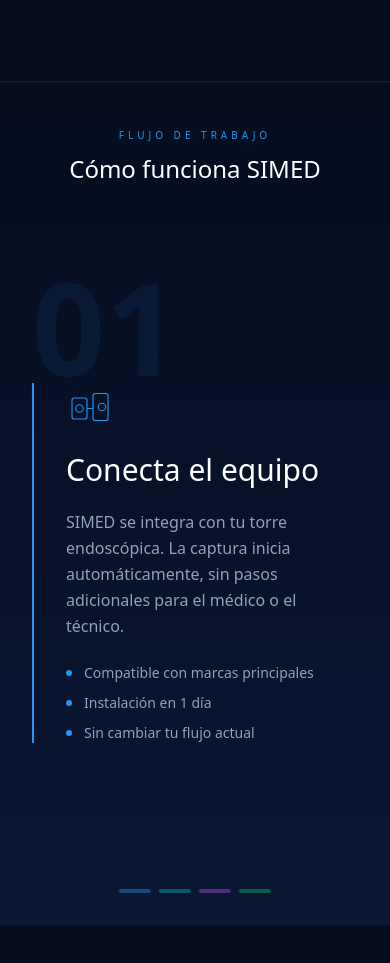
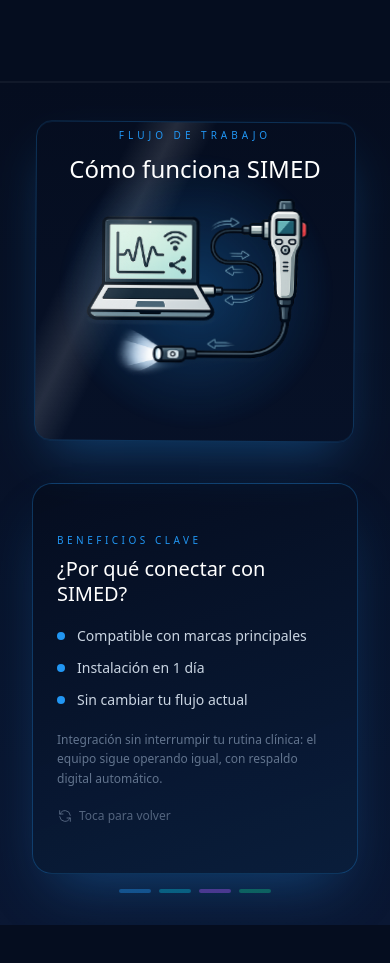
Before and after one commit to AlexPerez1505/enclaii, a React (Vite) app: page / in a window 390 px wide. Shown: the part 7620-8583 px from the top of the page. Built offline with nearby package versions, Linux system fonts and the light colour scheme.

Commit message:
Cambio en forma de carta la informacion y brillante

```diff
--- a/src/components/ComoFunciona.jsx
+++ b/src/components/ComoFunciona.jsx
@@ -1,4 +1,4 @@
-import { useEffect, useRef } from 'react'
+import { useEffect, useRef, useState, useCallback } from 'react'
 import { gsap } from 'gsap'
 import { ScrollTrigger } from 'gsap/ScrollTrigger'
 
@@ -18,6 +18,7 @@ const PASOS = [
         <circle cx="18" cy="34" r="5" />
       </svg>
     ),
+    image: '/Conexion.png',
   },
   {
     n: '02',
@@ -69,6 +70,115 @@ const PASOS = [
     ),
   },
 ]
+
+function ConexionImagen({ src, alt }) {
+  return (
+    <div className="cf-img-wrap">
+      <div className="cf-img-glow" aria-hidden />
+      <div className="cf-img-frame">
+        <img src={src} alt={alt} width={440} height={440} loading="lazy" decoding="async" />
+      </div>
+    </div>
+  )
+}
+
+const FlipHint = ({ label }) => (
+  <span className="cf-flip-hint mt-5 inline-flex items-center gap-1.5 text-xs text-slate-500">
+    <svg className="w-4 h-4" fill="none" stroke="currentColor" viewBox="0 0 24 24" aria-hidden>
+      <path strokeLinecap="round" strokeLinejoin="round" strokeWidth={1.5} d="M4 4v5h.582m15.356 2A8.001 8.001 0 004.582 9m0 0H9m11 11v-5h-.581m0 0a8.003 8.003 0 01-15.357-2m15.357 2H15" />
+    </svg>
+    {label}
+  </span>
+)
+
+function PasoInfoFlipCard({ paso }) {
+  const [flipped, setFlipped] = useState(false)
+  const [paused, setPaused] = useState(false)
+  const intervalRef = useRef(null)
+
+  const toggle = useCallback(() => setFlipped(f => !f), [])
+
+  useEffect(() => {
+    if (paused) return undefined
+    const prefersReduced = window.matchMedia('(prefers-reduced-motion: reduce)').matches
+    if (prefersReduced) return undefined
+
+    intervalRef.current = window.setInterval(() => {
+      setFlipped(f => !f)
+    }, 5200)
+
+    return () => {
+      if (intervalRef.current) window.clearInterval(intervalRef.current)
+    }
+  }, [paused])
+
+  return (
+    <div
+      className="cf-flip w-full"
+      onMouseEnter={() => setPaused(true)}
+      onMouseLeave={() => setPaused(false)}
+    >
+      <button
+        type="button"
+        className={`cf-flip-inner${flipped ? ' is-flipped' : ''}`}
+        onClick={toggle}
+        aria-pressed={flipped}
+        aria-label={flipped ? 'Voltear y ver descripción general' : 'Voltear y ver beneficios'}
+      >
+        {/* Frente: descripción principal */}
+        <div className="cf-flip-face cf-flip-front">
+          <div className="cf-flip-content">
+            <span
+              className="absolute top-3 right-4 text-6xl md:text-7xl font-bold leading-none select-none pointer-events-none"
+              style={{ color: paso.color, opacity: 0.08 }}
+              aria-hidden
+            >
+              {paso.n}
+            </span>
+            <div className="mb-4" style={{ color: paso.color }}>{paso.icon}</div>
+            <span className="text-[10px] tracking-[0.35em] uppercase" style={{ color: paso.color }}>
+              Paso {paso.n}
+            </span>
+            <h3 className="text-2xl md:text-4xl font-light text-white mt-2 mb-4 leading-tight">
+              {paso.title}
+            </h3>
+            <p className="text-slate-400 text-sm md:text-base leading-relaxed border-l-2 pl-5" style={{ borderColor: paso.color }}>
+              {paso.text}
+            </p>
+            <FlipHint label="Toca para ver beneficios" />
+          </div>
+        </div>
+
+        {/* Reverso: beneficios / otra información */}
+        <div className="cf-flip-face cf-flip-back">
+          <div className="cf-flip-content">
+            <span className="text-[10px] tracking-[0.35em] uppercase" style={{ color: paso.color }}>
+              Beneficios clave
+            </span>
+            <h3 className="text-xl md:text-2xl font-light text-white mt-2 mb-5 leading-tight">
+              ¿Por qué conectar con SIMED?
+            </h3>
+            <ul className="space-y-3 text-left">
+              {paso.features.map(f => (
+                <li key={f} className="flex items-start gap-3 text-sm md:text-base text-slate-300">
+                  <span
+                    className="w-2 h-2 rounded-full shrink-0 mt-1.5"
+                    style={{ background: paso.color }}
+                  />
+                  {f}
+                </li>
+              ))}
+            </ul>
+            <p className="text-slate-500 text-xs md:text-sm mt-5 leading-relaxed">
+              Integración sin interrumpir tu rutina clínica: el equipo sigue operando igual, con respaldo digital automático.
+            </p>
+            <FlipHint label="Toca para volver" />
+          </div>
+        </div>
+      </button>
+    </div>
+  )
+}
 
 export default function ComoFunciona() {
   const sectionRef = useRef(null)
@@ -131,6 +241,125 @@ export default function ComoFunciona() {
 
   return (
     <section ref={sectionRef} id="como-funciona" className="relative">
+      <style>{`
+        @keyframes cf-img-float {
+          0%, 100% { transform: translateY(0) rotate(0deg); }
+          50% { transform: translateY(-14px) rotate(0.6deg); }
+        }
+        @keyframes cf-img-glow {
+          0%, 100% { opacity: 0.35; transform: scale(0.95); }
+          50% { opacity: 0.65; transform: scale(1.08); }
+        }
+        @keyframes cf-img-shine {
+          0% { transform: translateX(-120%) skewX(-12deg); }
+          100% { transform: translateX(220%) skewX(-12deg); }
+        }
+        .cf-img-wrap {
+          position: relative;
+          width: 100%;
+          max-width: min(100%, 20rem);
+          margin-inline: auto;
+        }
+        @media (min-width: 768px) {
+          .cf-img-wrap { max-width: 18rem; margin-inline: 0; }
+        }
+        @media (min-width: 1024px) {
+          .cf-img-wrap { max-width: 22rem; }
+        }
+        .cf-img-glow {
+          position: absolute;
+          inset: 8%;
+          border-radius: 1.25rem;
+          background: radial-gradient(ellipse at 50% 50%, rgba(33,150,243,0.45), transparent 68%);
+          animation: cf-img-glow 4.5s ease-in-out infinite;
+          pointer-events: none;
+        }
+        .cf-img-frame {
+          position: relative;
+          z-index: 1;
+          overflow: hidden;
+          border-radius: 1rem;
+          border: 1px solid rgba(33,150,243,0.25);
+          box-shadow: 0 24px 48px -16px rgba(33,150,243,0.35);
+          animation: cf-img-float 4s ease-in-out infinite;
+          will-change: transform;
+        }
+        .cf-img-frame::after {
+          content: '';
+          position: absolute;
+          inset: 0;
+          background: linear-gradient(105deg, transparent 40%, rgba(255,255,255,0.12) 50%, transparent 60%);
+          animation: cf-img-shine 5s ease-in-out infinite;
+          pointer-events: none;
+        }
+        .cf-img-frame img {
+          display: block;
+          width: 100%;
+          height: auto;
+          object-fit: contain;
+        }
+        .cf-flip { perspective: 1400px; }
+        .cf-flip-inner {
+          position: relative;
+          display: block;
+          width: 100%;
+          min-height: 20rem;
+          aspect-ratio: 5 / 6;
+          transform-style: preserve-3d;
+          transition: transform 0.85s cubic-bezier(0.4, 0.15, 0.2, 1);
+          cursor: pointer;
+          border: none;
+          padding: 0;
+          background: transparent;
+          text-align: left;
+        }
+        @media (min-width: 768px) {
+          .cf-flip-inner { min-height: 22rem; aspect-ratio: auto; height: 100%; }
+        }
+        .cf-flip-inner.is-flipped { transform: rotateY(180deg); }
+        .cf-flip-inner:focus-visible {
+          outline: 2px solid #2196f3;
+          outline-offset: 4px;
+          border-radius: 1.25rem;
+        }
+        .cf-flip-face {
+          position: absolute;
+          inset: 0;
+          border-radius: 1.25rem;
+          backface-visibility: hidden;
+          -webkit-backface-visibility: hidden;
+          overflow: hidden;
+          border: 1px solid rgba(33,150,243,0.28);
+          box-shadow: 0 28px 56px -20px rgba(33,150,243,0.35);
+        }
+        .cf-flip-front {
+          background: linear-gradient(160deg, rgba(10,23,51,0.95) 0%, rgba(5,13,31,0.98) 100%);
+        }
+        .cf-flip-back {
+          transform: rotateY(180deg);
+          background: linear-gradient(160deg, rgba(5,13,31,0.98) 0%, rgba(10,30,60,0.95) 100%);
+        }
+        .cf-flip-content {
+          position: relative;
+          height: 100%;
+          padding: 1.5rem;
+          display: flex;
+          flex-direction: column;
+          justify-content: center;
+        }
+        @media (min-width: 768px) {
+          .cf-flip-content { padding: 2rem 2rem 2rem 2.25rem; }
+        }
+        .cf-flip-hint { animation: cf-flip-hint-pulse 2.5s ease-in-out infinite; }
+        @keyframes cf-flip-hint-pulse {
+          0%, 100% { opacity: 0.55; }
+          50% { opacity: 1; }
+        }
+        @media (prefers-reduced-motion: reduce) {
+          .cf-flip-inner { transition-duration: 0.01ms; }
+          .cf-img-glow, .cf-img-frame, .cf-img-frame::after, .cf-flip-hint { animation: none !important; }
+        }
+      `}</style>
       <div className="h-screen overflow-hidden bg-gradient-to-b from-[#050d1f] to-[#0a1733] relative">
 
         {/* Barra de progreso superior */}
@@ -158,7 +387,33 @@ export default function ComoFunciona() {
               key={paso.n}
               className="flex-shrink-0 w-screen h-full flex items-center justify-center px-8 md:px-24"
             >
-              <div className="max-w-xl w-full relative">
+              <div
+                className={`w-full relative ${
+                  paso.image
+                    ? 'max-w-5xl flex flex-col md:flex-row md:items-center gap-8 md:gap-12'
+                    : 'max-w-xl'
+                }`}
+              >
+                {paso.image && (
+                  <>
+                    <div className="w-full md:w-[42%] shrink-0 flex justify-center md:justify-start order-first">
+                      <ConexionImagen
+                        src={paso.image}
+                        alt="Conexión del equipo endoscópico con SIMED"
+                      />
+                    </div>
+                    <div className="flex-1 min-w-0 w-full relative">
+                      <PasoInfoFlipCard paso={paso} />
+                      <div className="absolute right-0 top-1/2 -translate-y-1/2 text-slate-600 animate-pulse hidden md:block pointer-events-none">
+                        <svg className="w-8 h-8" fill="none" stroke="currentColor" viewBox="0 0 24 24">
+                          <path strokeLinecap="round" strokeLinejoin="round" strokeWidth={1.5} d="M9 5l7 7-7 7" />
+                        </svg>
+                      </div>
+                    </div>
+                  </>
+                )}
+                {!paso.image && (
+                <>
                 {/* Número grande decorativo */}
                 <div
                   className="text-[8rem] md:text-[11rem] font-bold leading-none mb-4 select-none"
@@ -199,6 +454,8 @@ export default function ComoFunciona() {
                     </svg>
                   </div>
                 )}
+                </>
+                )}
               </div>
             </div>
           ))}
```
Also changed, not shown: public/Conexion.png (added).
